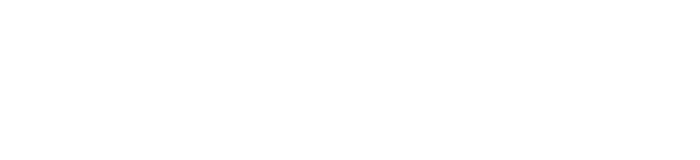
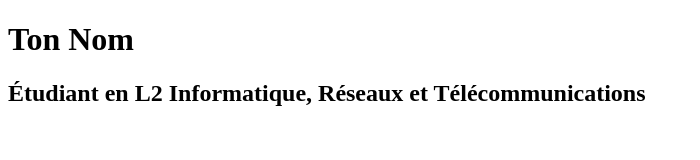
Before and after one commit to bot-random/mon-cv, a plain HTML site: page index.html in a window 1280 px wide. Shown: the whole page, without its empty margins (0-700 px from the left). Drawn offline with Linux system fonts and the light colour scheme.

Commit message:
mise en place de la section titre

```diff
--- a/index.html
+++ b/index.html
@@ -7,6 +7,9 @@
     <title>Document</title>
 </head>
 <body>
-
+    <header>
+        <h1>Ton Nom</h1>
+        <h2>Étudiant en L2 Informatique, Réseaux et Télécommunications</h2>
+    </header>
 </body>
 </html>
```
